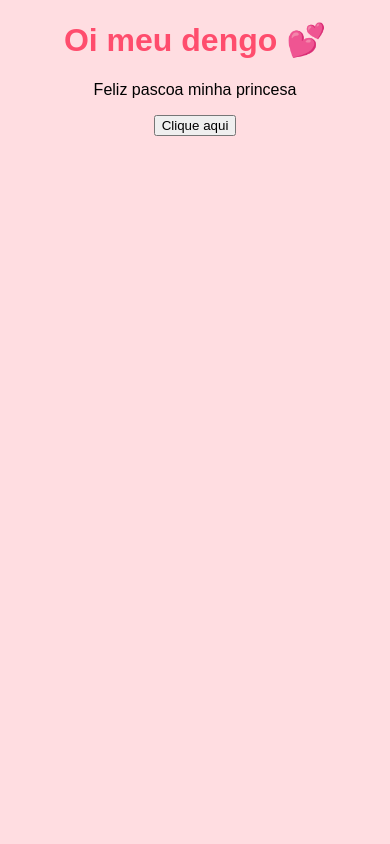
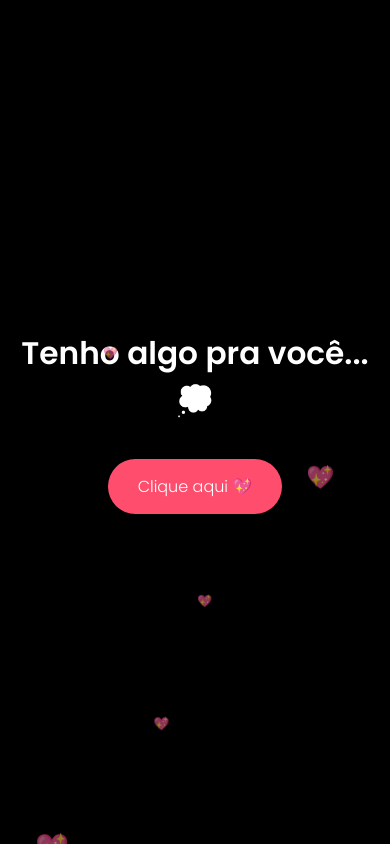
Before and after one commit to Ms31050312/presente-pra-Mel, a Flask app: page / in a window 390 px wide. Run offline with Flask 3, Linux system fonts and the light colour scheme.

Commit message:
Update index.html

```diff
--- a/templates/index.html
+++ b/templates/index.html
@@ -1,30 +1,193 @@
+</body>
+</html>
 <!DOCTYPE html>
-<html>
+<html lang="pt-br">
 <head>
-    <title>Para o amor da minha vida 💖</title>
-    <link rel="stylesheet" href="{{ url_for('static', filename='style.css') }}">
+<meta charset="UTF-8">
+<meta name="viewport" content="width=device-width, initial-scale=1.0">
+<title>Para o amor da minha vida 💖</title>
+
+<link href="https://fonts.googleapis.com/css2?family=Poppins:wght@300;600&display=swap" rel="stylesheet">
+
+<style>
+* {
+    margin: 0;
+    padding: 0;
+    box-sizing: border-box;
+    font-family: 'Poppins', sans-serif;
+}
+
+body {
+    height: 100vh;
+    background: black;
+    color: white;
+    display: flex;
+    justify-content: center;
+    align-items: center;
+    text-align: center;
+    overflow: hidden;
+}
+
+/* tela inicial */
+#start {
+    position: absolute;
+}
+
+button {
+    padding: 15px 30px;
+    border: none;
+    border-radius: 30px;
+    background: #ff4d6d;
+    color: white;
+    font-size: 16px;
+    cursor: pointer;
+    transition: 0.3s;
+}
+
+button:hover {
+    transform: scale(1.1);
+}
+
+/* cena principal */
+#main {
+    display: none;
+    flex-direction: column;
+    align-items: center;
+    animation: fade 2s;
+}
+
+h1 {
+    margin-bottom: 10px;
+    font-size: 8vw;
+    font-weight: 600;
+}
+
+#texto {
+    font-size: 16px;
+    max-width: 500px;
+    min-height: 100px;
+    margin: 20px;
+    padding: 0 20px;
+}
+
+/* imagem */
+img {
+    width: 60%;
+    max-width: 250px;
+    border-radius: 20px;
+    opacity: 0;
+    transform: scale(0.8);
+    transition: 2s;
+}
+
+img.show {
+    opacity: 1;
+    transform: scale(1);
+}
+
+/* animações */
+@keyframes fade {
+    from {opacity: 0;}
+    to {opacity: 1;}
+}
+
+/* corações */
+.heart {
+    position: absolute;
+    color: rgba(255,255,255,0.6);
+    animation: subir 6s linear infinite;
+}
+
+@keyframes subir {
+    from {transform: translateY(100vh);}
+    to {transform: translateY(-10vh);}
+}
+
+</style>
 </head>
+
 <body>
 
-<h1>Oi meu dengo 💕</h1>
+<div id="start">
+    <h1>Tenho algo pra você... 💭</h1>
+    <br>
+    <button onclick="iniciar()">Clique aqui 💖</button>
+</div>
 
-<p id="msg">Feliz pascoa minha princesa</p>
+<div id="main">
+    <h1>Oi meu dengo 💕</h1>
+    <div id="texto"></div>
+    <img id="foto" src="{{ url_for('static', filename='foto.jpg') }}">
+</div>
 
-<button onclick="mostrarMensagem()">Clique aqui</button>
-
-<p id="extra" style="display:none;">
-    Saiba que, hoje, na nossa primeira pascoa eu espero q seu dia seja incrivel meu amor, maravilhoso como voce é na minha vida
-    Eu te amo meu amor ❤️
-</p>
-
-<audio autoplay loop>
+<audio id="musica" loop>
     <source src="{{ url_for('static', filename='musica.mp3') }}" type="audio/mpeg">
 </audio>
 
 <script>
-function mostrarMensagem() {
-    document.getElementById("extra").style.display = "block";
+
+const isMobile = window.innerWidth < 768;
+
+setInterval(criarCoracao, isMobile ? 800 : 400);
+
+const mensagens = [
+"",
+"",
+"",
+"",
+"",
+"",
+"",
+"",
+"Eu te amo ❤️"
+];
+
+let i = 0;
+let j = 0;
+
+function iniciar() {
+    document.getElementById("start").style.display = "none";
+    document.getElementById("main").style.display = "flex";
+
+    document.getElementById("musica").play().catch(()=>{});
+
+    escreverTexto();
+    setInterval(criarCoracao, 800);
+
 }
+
+function escreverTexto() {
+    if (i < mensagens.length) {
+        if (j < mensagens[i].length) {
+            document.getElementById("texto").innerHTML += mensagens[i].charAt(j);
+            j++;
+            setTimeout(escreverTexto, 40);
+        } else {
+            document.getElementById("texto").innerHTML += "<br><br>";
+            j = 0;
+            i++;
+
+            if (i === mensagens.length) {
+                document.getElementById("foto").classList.add("show");
+            }
+
+            setTimeout(escreverTexto, 1000);
+        }
+    }
+}
+
+function criarCoracao() {
+    const heart = document.createElement("div");
+    heart.classList.add("heart");
+    heart.innerHTML = "💖";
+    heart.style.left = Math.random() * 100 + "vw";
+    heart.style.fontSize = (10 + Math.random() * 20) + "px";
+
+    document.body.appendChild(heart);
+
+    setTimeout(() => heart.remove(), 6000);
+}
+
 </script>
 
 </body>
```
